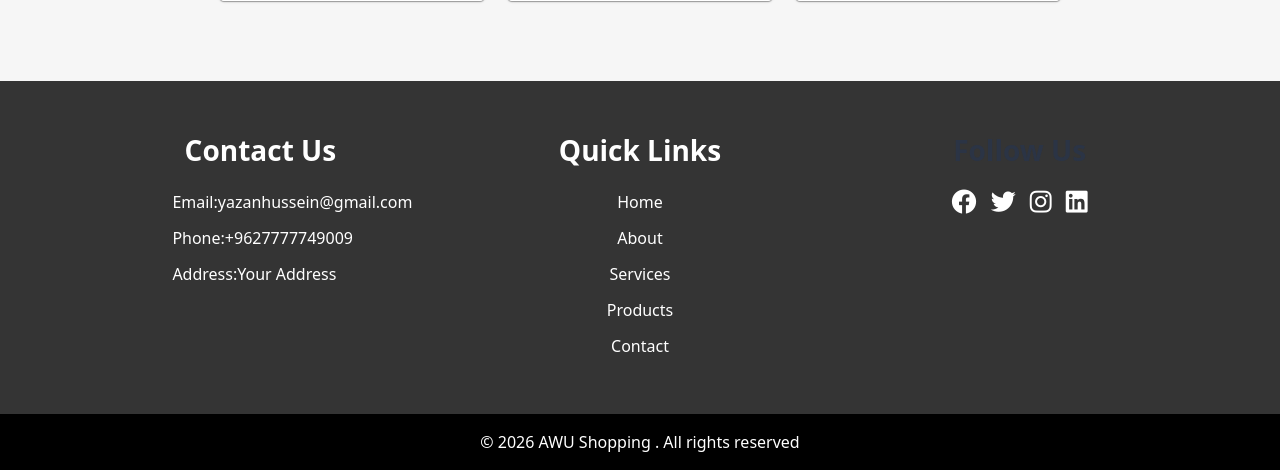
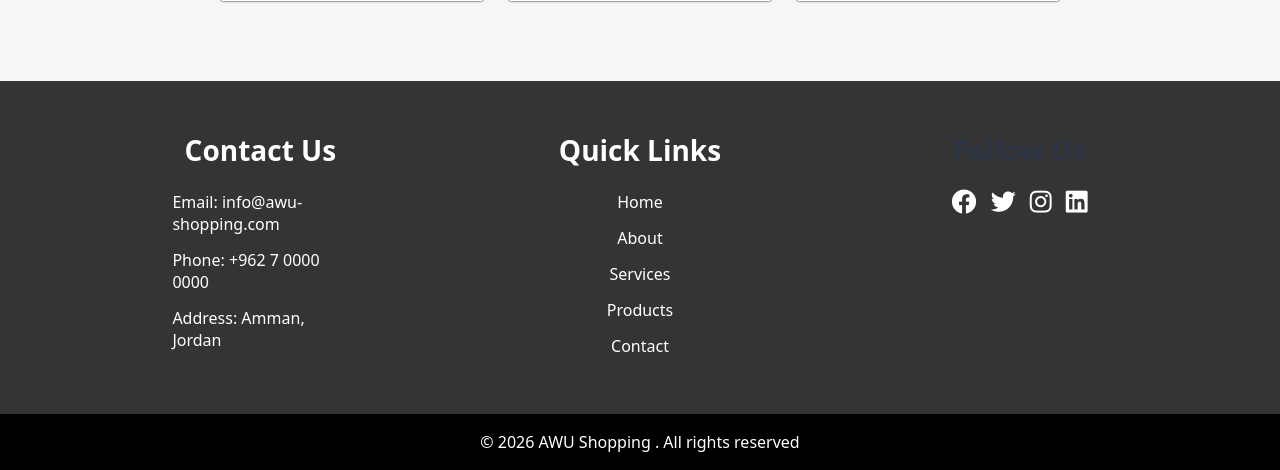
Before and after one commit to abdullah-alzghoul/awu-shopping, a PHP site: page /index2.php in a window 1280 px wide. Shown: the part 1736-2206 px from the top of the page. Run offline with PHP 8.4, Linux system fonts and the light colour scheme; the visitor is signed in with stand-in values (Sample User, id 1); data comes from the database, SQL or seed files in the repository; a stand-in replaces the project's code that opens the database connection.

Commit message:
تحديث

```diff
--- a/index2.php
+++ b/index2.php
@@ -138,9 +138,9 @@ if ($nameChangedAt) {
         <div class="container">
             <div style="color: white;" class="footer-content">
                 <h3>Contact Us</h3>
-                <p>Email:yazanhussein@gmail.com</p>
-                <p>Phone:+9627777749009</p>
-                <p>Address:Your Address</p>
+                <p>Email: info@awu-shopping.com</p>
+                <p>Phone: +962 7 0000 0000</p>
+                <p>Address: Amman, Jordan</p>
             </div>
             <div style="color: white;" class="footer-content">
                 <h3>Quick Links</h3>
```
